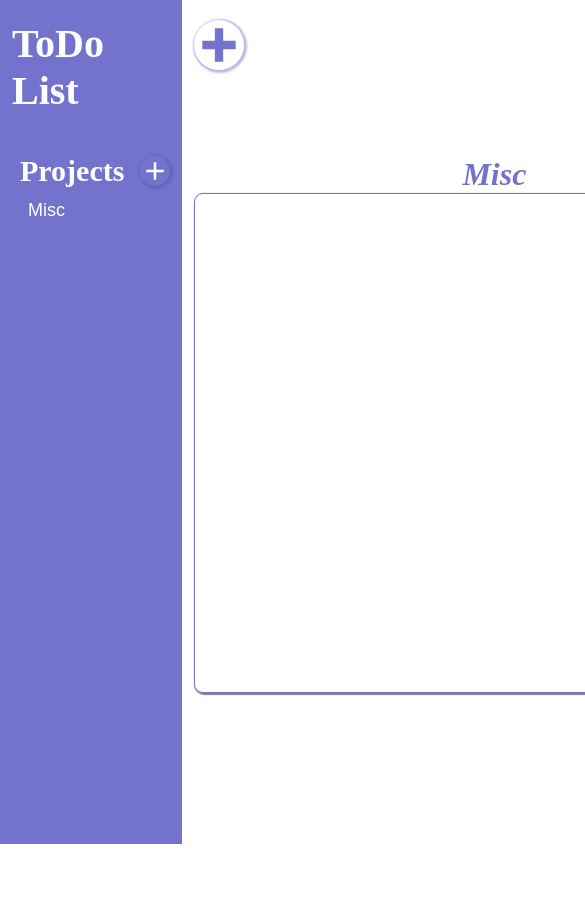
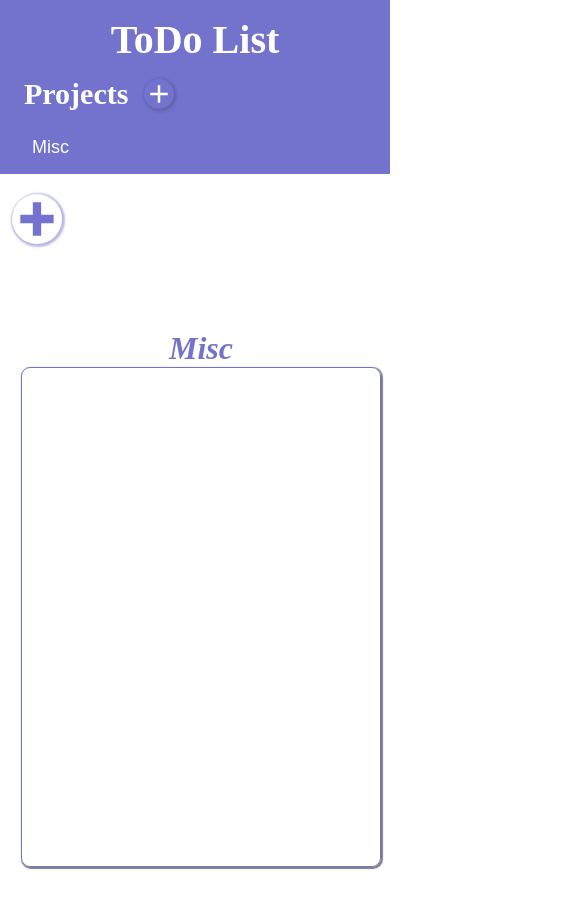
Before and after one commit to mike-344/todo-list, a website built with webpack: page src/index.html in a window 390 px wide. Shown: the top 908 px of the page, 585 px wide, since content can reach past the window. Before the commit the page ends 844 px from the top, so only its background shows below. Built offline with nearby package versions, Linux system fonts and the light colour scheme.

Commit message:
feat: mobile layout

```diff
--- a/src/css/style.css
+++ b/src/css/style.css
@@ -21,6 +21,7 @@ body{
     color: white;
     padding-left: 12px;
     padding-right: 12px;
+
 
 }
 .sidebar h1{
@@ -61,6 +62,7 @@ body{
 .projects{
     padding-left: 16px;
     width: fit-content;
+
 }
 
 .projects button{
@@ -189,3 +191,30 @@ body{
 .todo-grid > div:hover{
     background-color: rgb(234, 230, 230)
 }
+
+@media (max-width: 850px){
+    .container{
+        display: flex;
+        flex-direction: column;
+    }
+    .projects{
+        display: flex;
+        gap: 12px;
+    }
+    .sidebar{
+       display: flex;
+       flex-direction: column;
+
+       justify-content: center;
+       gap: 14px;
+       padding: 16px;
+       width: 100%;
+    }
+    .sidebar h1{
+        margin: 0;
+        align-self: center;
+    }
+    .todo-grid{
+        width: 95%;
+    }
+}
```
Also changed, not shown: dist/main.js.
